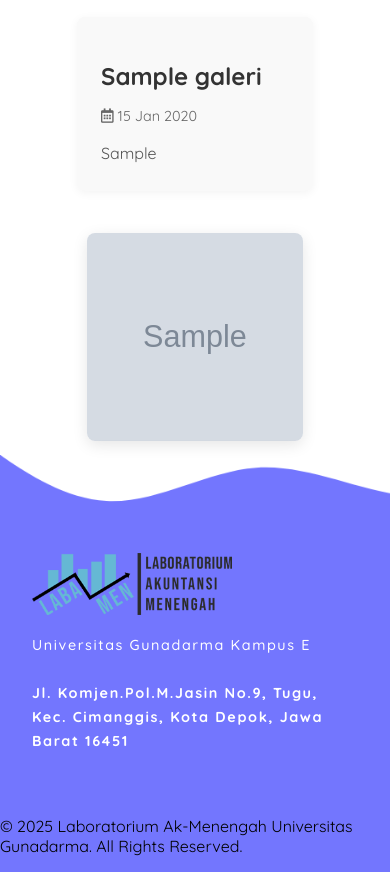
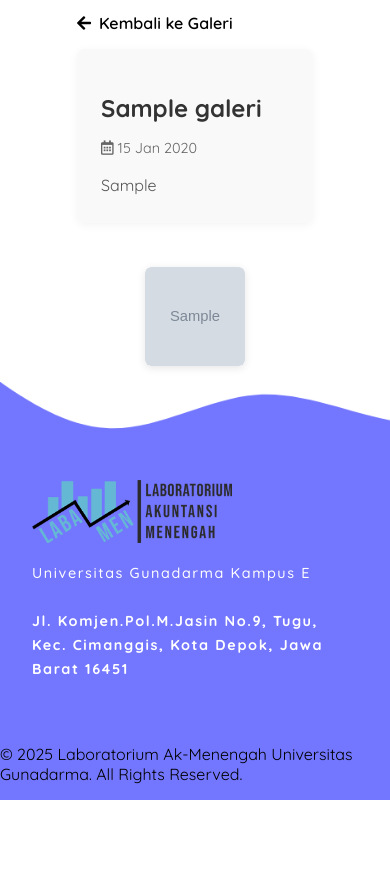
Before and after one commit to ahmadfadhilah99/ak-menengah, a PHP site: page /galeri.php?album_id=1 in a window 390 px wide. Shown: the part 83-955 px from the top of the page. After the commit the page ends 883 px from the top, so only its background shows below. Run offline with PHP 8.4, Linux system fonts and the light colour scheme; tables that the repository leaves empty or names only in its code hold one stand-in row (values such as "Sample post"); grey boxes marked "Sample" are stand-in pictures.

Commit message:
update galery

```diff
--- a/assets/css/app.css
+++ b/assets/css/app.css
@@ -1102,7 +1102,8 @@ main .page-modul {
     display: inline-flex;
     align-items: center;
     margin-bottom: 1rem;
-    color: #ff6b6b;
+    margin-top: 2rem;
+    color: #000000;
     font-weight: 600;
     text-decoration: none;
 }
--- a/galeri.php
+++ b/galeri.php
@@ -50,11 +50,12 @@
 
         <style>
             .photos-grid {
-                display: grid;
-                grid-template-columns: repeat(6, 1fr);
-                grid-auto-rows: 100px;
-                gap: 10px;
+                columns: 4 300px;
+                column-gap: 20px;
                 padding: 20px;
+                width: 100%;
+                max-width: 1400px;
+                margin: 0 auto;
             }
 
             .photo-item {
@@ -63,6 +64,11 @@
                 border-radius: 8px;
                 box-shadow: 0 4px 15px rgba(0,0,0,0.1);
                 transition: all 0.4s cubic-bezier(0.4, 0, 0.2, 1);
+                break-inside: avoid;
+                margin-bottom: 20px;
+                display: inline-block;
+                width: 100%;
+                max-width: 100%;
             }
 
             .photo-item:hover {
@@ -71,65 +77,17 @@
                 z-index: 2;
             }
 
-            /* Pola abstrak untuk ukuran foto */
-            .photo-item:nth-child(12n+1) {
-                grid-column: span 3;
-                grid-row: span 3;
-            }
-
-            .photo-item:nth-child(12n+2) {
-                grid-column: span 2;
-                grid-row: span 2;
-            }
-
+            /* Menghapus pola grid yang lama */
+            .photo-item:nth-child(6n+1),
+            .photo-item:nth-child(6n+2),
+            .photo-item:nth-child(6n+3),
+            .photo-item:nth-child(6n+4),
+            .photo-item:nth-child(6n+5),
+            .photo-item:nth-child(6n),
             .photo-item:nth-child(12n+3) {
-                grid-column: span 1;
-                grid-row: span 2;
-            }
-
-            .photo-item:nth-child(12n+4) {
-                grid-column: span 2;
-                grid-row: span 3;
-            }
-
-            .photo-item:nth-child(12n+5) {
-                grid-column: span 3;
-                grid-row: span 2;
-            }
-
-            .photo-item:nth-child(12n+6) {
-                grid-column: span 1;
-                grid-row: span 3;
-            }
-
-            .photo-item:nth-child(12n+7) {
-                grid-column: span 2;
-                grid-row: span 2;
-            }
-
-            .photo-item:nth-child(12n+8) {
-                grid-column: span 2;
-                grid-row: span 3;
-            }
-
-            .photo-item:nth-child(12n+9) {
-                grid-column: span 3;
-                grid-row: span 2;
-            }
-
-            .photo-item:nth-child(12n+10) {
-                grid-column: span 1;
-                grid-row: span 2;
-            }
-
-            .photo-item:nth-child(12n+11) {
-                grid-column: span 2;
-                grid-row: span 2;
-            }
-
-            .photo-item:nth-child(12n) {
-                grid-column: span 3;
-                grid-row: span 3;
+                grid-column: auto;
+                grid-row: auto;
+                margin: 0;
             }
 
             .photo-item img {
@@ -137,6 +95,25 @@
                 height: 100%;
                 object-fit: cover;
                 transition: transform 0.5s ease;
+                display: block;
+                object-position: center;
+                background-color: #f5f5f5;
+            }
+
+            .photo-item a {
+                display: block;
+                width: 100%;
+                height: 100%;
+            }
+
+            .photo-item a img {
+                width: 100%;
+                height: 100%;
+                object-fit: cover;
+                transition: transform 0.5s ease;
+                display: block;
+                object-position: center;
+                background-color: #f5f5f5;
             }
 
             .photo-item:hover img {
@@ -181,36 +158,66 @@
 
             @media (max-width: 1200px) {
                 .photos-grid {
-                    grid-template-columns: repeat(4, 1fr);
+                    columns: 3 300px;
+                    padding: 15px;
                 }
             }
 
             @media (max-width: 768px) {
                 .photos-grid {
-                    grid-template-columns: repeat(2, 1fr);
-                    gap: 8px;
-                    padding: 10px;
-                }
-
-                .photo-item:nth-child(n) {
-                    grid-column: span 1;
-                    grid-row: span 2;
-                }
-
-                .photo-item:nth-child(4n+1) {
-                    grid-column: span 2;
-                    grid-row: span 2;
+                    columns: 2 300px;
+                    column-gap: 15px;
+                    padding: 15px;
+                    width: 95%;
                 }
             }
 
             @media (max-width: 480px) {
                 .photos-grid {
-                    grid-template-columns: 1fr;
+                    columns: 2 180px;
+                    column-gap: 12px;
+                    padding: 12px;
+                    width: 100%;
+                    display: flex;
+                    flex-wrap: wrap;
+                    justify-content: center;
+                    align-items: flex-start;
                 }
 
-                .photo-item:nth-child(n) {
-                    grid-column: span 1;
-                    grid-row: span 2;
+                .photo-item {
+                    margin-bottom: 12px;
+                    width: calc(50% - 6px);
+                    max-width: none;
+                    margin-left: 3px;
+                    margin-right: 3px;
+                    border-radius: 6px;
+                    box-shadow: 0 2px 8px rgba(0,0,0,0.1);
+                }
+
+                .photo-item:hover {
+                    transform: none;
+                    box-shadow: 0 2px 8px rgba(0,0,0,0.1);
+                }
+
+                .photo-item img {
+                    border-radius: 6px;
+                }
+
+                .photo-caption {
+                    display: none;
+                }
+
+                .photo-item a {
+                    display: block;
+                    width: 100%;
+                    height: auto;
+                }
+
+                .photo-item a img {
+                    width: 100%;
+                    height: auto;
+                    aspect-ratio: 1;
+                    object-fit: cover;
                 }
             }
         </style>
```
Also changed, not shown: admin/galeri/editGaleri.php (indentation only), assets/img/galeri/1623965968601.jpg (added), assets/img/galeri/20221126_183112.jpg (added), assets/img/galeri/20230506_114714.jpg (added), assets/img/galeri/FB_IMG_1622542014305.jpg (added), assets/img/galeri/FB_IMG_1632461372245.jpg (added), assets/img/galeri/FB_IMG_1634470639846.jpg (added), assets/img/galeri/FB_IMG_16976831453305237.jpg (added), assets/img/galeri/IMG-20250303-WA0020.jpg (added), assets/img/galeri/IMG-20250303-WA0021.jpg (added), assets/img/galeri/IMG-20250303-WA0022.jpg (added), 2 other files.
